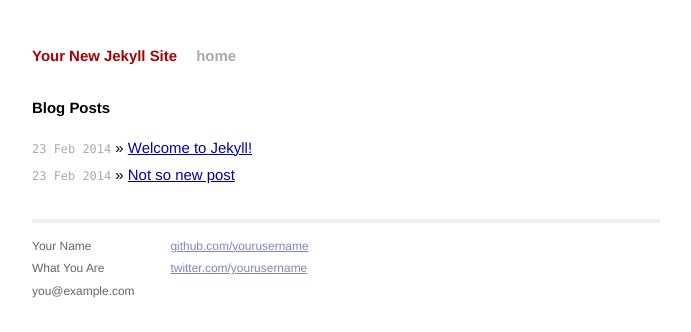
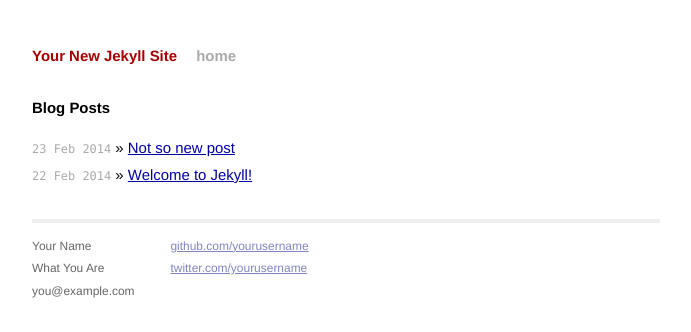
Before and after one commit to marcqualie/jekyll-test, a Jekyll site: the page built from index.html, in a window 1280 px wide. Shown: the top 332 px of the page, without its empty margins (294-985 px from the left). Built offline with Jekyll 4.4.1, drawn with Linux system fonts in a browser that asks for light colours; Markdown is read by kramdown in place of the engine named in the settings.

Commit message:
Changed date

```diff
--- a/_posts/2014-02-22-welcome-to-jekyll.markdown
+++ b/_posts/2014-02-22-welcome-to-jekyll.markdown
@@ -1,10 +1,8 @@
 ---
 layout: post
 title:  "Welcome to Jekyll!"
-date:   2014-02-23 02:48:02
-categories: jekyll update
+date:   2014-02-22 02:48:02
 ---
-
 You'll find this post in your `_posts` directory - edit this post and re-build (or run with the `-w` switch) to see your changes!
 To add new posts, simply add a file in the `_posts` directory that follows the convention: YYYY-MM-DD-name-of-post.ext.
 
```
Also changed, not shown: _posts/2014-02-23-new-post-1.md (+1 -0 lines).
